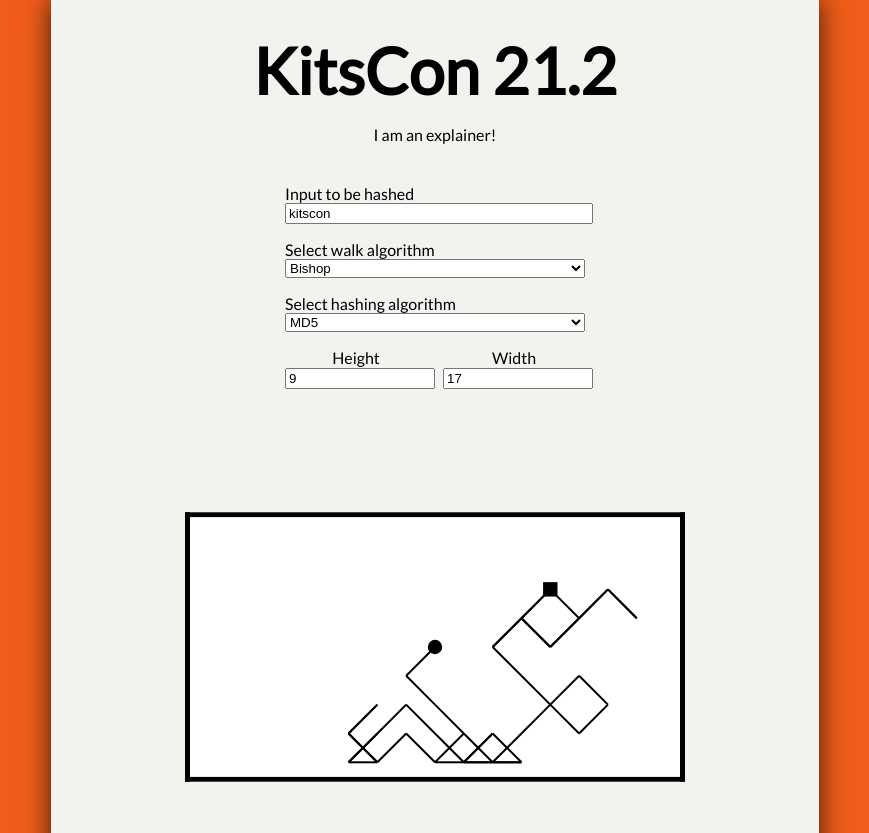
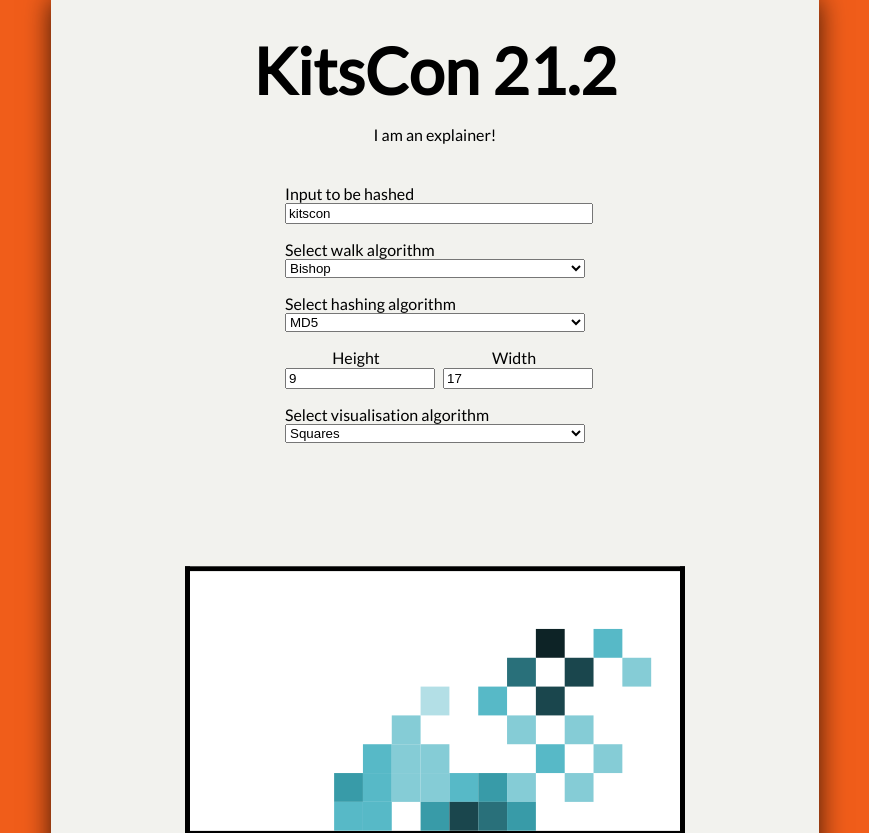
Before and after one commit to Doverstav/kitscon212, a React (Create React App) app: page / in a window 1280 px wide. Shown: the top 833 px of the page, without its empty margins (205-1074 px from the left). Built offline with nearby package versions, Linux system fonts and the light colour scheme.

Commit message:
Support changing visualisation algorithm

```diff
--- a/src/App.tsx
+++ b/src/App.tsx
@@ -7,7 +7,13 @@ import { kingWalk } from "./pieces/king/king";
 import { hash, HashingAlgorithm } from "./pieces/helpers";
 import { BoardProps, StringBoard } from "./board/StringBoard";
 import { WalkFunction } from "./pieces/types";
-import { CanvasBoard } from "./board/CanvasBoard";
+import {
+  CanvasBoard,
+  CanvasBoardProps,
+  LINES,
+  SQUARES,
+  VisualisationType,
+} from "./board/CanvasBoard";
 import { MD5, SHA256, SHA512 } from "./pieces/helpers";
 
 const BISHOP_ALGORITHM = "bishop";
@@ -22,6 +28,8 @@ function App() {
   const [algorithm, setAlgorithm] = useState(BISHOP_ALGORITHM);
   const [hashingAlgoritm, sethashingAlgorithm] =
     useState<HashingAlgorithm>(MD5);
+  const [visualisationAlgorithm, setVisualisationAlgorithm] =
+    useState<VisualisationType>(SQUARES);
 
   const [walkFunction, setWalkFunction] = useState<WalkFunction>(
     () => bishopWalk
@@ -30,6 +38,12 @@ function App() {
     height: boardHeight,
     width: boardWidth,
     paths: [[]],
+  });
+  const [canvasBoardProps, setCanvasBoardProps] = useState<CanvasBoardProps>({
+    height: boardHeight,
+    width: boardWidth,
+    paths: [[]],
+    visualisationAlgorithm: visualisationAlgorithm,
   });
 
   useEffect(() => {
@@ -55,14 +69,25 @@ function App() {
       width: boardWidth,
       paths: [walkResult],
     });
-  }, [boardHeight, boardWidth, input, hashingAlgoritm, walkFunction]);
+    setCanvasBoardProps({
+      height: boardHeight,
+      width: boardWidth,
+      paths: [walkResult],
+      visualisationAlgorithm: visualisationAlgorithm,
+    });
+  }, [
+    boardHeight,
+    boardWidth,
+    input,
+    hashingAlgoritm,
+    visualisationAlgorithm,
+    walkFunction,
+  ]);
 
   return (
     <div className="App">
       <h1 className="big-header">KitsCon 21.2</h1>
-      <p className="explainer">
-        I am an explainer!
-      </p>
+      <p className="explainer">I am an explainer!</p>
       <div className="input-container">
         <label className="input-label">Input to be hashed</label>
         <input
@@ -120,7 +145,20 @@ function App() {
           />
         </div>
       </div>
-      <CanvasBoard {...stringBoardProps} />
+      <div className="input-container">
+        <label className="input-label">Select visualisation algorithm</label>
+        <select
+          className="input-element"
+          value={visualisationAlgorithm}
+          onChange={(event) =>
+            setVisualisationAlgorithm(event.target.value as VisualisationType)
+          }
+        >
+          <option value={SQUARES}>{SQUARES}</option>
+          <option value={LINES}>{LINES}</option>
+        </select>
+      </div>
+      <CanvasBoard {...canvasBoardProps} />
       <StringBoard {...stringBoardProps} />
     </div>
   );
--- a/src/board/CanvasBoard.tsx
+++ b/src/board/CanvasBoard.tsx
@@ -1,6 +1,5 @@
-import path from "path/posix";
 import React, { useEffect, useRef } from "react";
-import { Path, Step } from "../pieces/types";
+import { Step } from "../pieces/types";
 import {
   convertPathOriginFromBottomLeftToTopLeft,
   convertStepOriginFromBottomLeftToTopLeft,
@@ -12,7 +11,19 @@ import {
 } from "./helpers";
 import { BoardProps } from "./StringBoard";
 
-export function CanvasBoard({ height, width, paths }: BoardProps) {
+export const LINES = "Lines";
+export const SQUARES = "Squares";
+export type VisualisationType = typeof LINES | typeof SQUARES;
+export interface CanvasBoardProps extends BoardProps {
+  visualisationAlgorithm: VisualisationType;
+}
+
+export function CanvasBoard({
+  height,
+  width,
+  paths,
+  visualisationAlgorithm,
+}: CanvasBoardProps) {
   const BORDER_WIDTH = 5;
   const CANVAS_WIDTH = 500;
   const CANVAS_HEIGHT = 500;
@@ -33,8 +44,26 @@ export function CanvasBoard({ height, width, paths }: BoardProps) {
       const context = savedRef?.getContext("2d");
 
       if (savedRef && context) {
+        const squareSide =
+          height > width
+            ? (CANVAS_HEIGHT - BORDER_WIDTH * 2) / height
+            : (CANVAS_WIDTH - BORDER_WIDTH * 2) / width;
+        const widthOffset = (CANVAS_WIDTH - squareSide * width) / 2;
+        const heightOffset = (CANVAS_HEIGHT - squareSide * height) / 2;
+
+        clearCanvas(context);
+        paintBorders(context, heightOffset, widthOffset);
+
+        if (visualisationAlgorithm === SQUARES) {
           const tempBoard = createBoardFromPaths(height, width, paths);
-
+          paintSquares(
+            context,
+            tempBoard,
+            squareSide,
+            widthOffset,
+            heightOffset
+          );
+        } else if (visualisationAlgorithm === LINES) {
           const edges = findAllEdges(
             paths.map((path) =>
               convertPathOriginFromBottomLeftToTopLeft(path, height, width)
@@ -51,17 +80,7 @@ export function CanvasBoard({ height, width, paths }: BoardProps) {
             )
           );
 
-        const squareSide =
-          height > width
-            ? (CANVAS_HEIGHT - BORDER_WIDTH * 2) / height
-            : (CANVAS_WIDTH - BORDER_WIDTH * 2) / width;
-        const widthOffset = (CANVAS_WIDTH - squareSide * width) / 2;
-        const heightOffset = (CANVAS_HEIGHT - squareSide * height) / 2;
-
-        clearCanvas(context);
-        paintBorders(context, heightOffset, widthOffset);
-        //paintCanvas(context, tempBoard, squareSide, widthOffset, heightOffset);
-        paintCanvas2(
+          paintLines(
             context,
             edges,
             starts,
@@ -72,7 +91,8 @@ export function CanvasBoard({ height, width, paths }: BoardProps) {
           );
         }
       }
-  }, [height, width, paths]);
+    }
+  }, [height, width, paths, visualisationAlgorithm]);
 
   const clearCanvas = (context: CanvasRenderingContext2D) => {
     context.clearRect(0, 0, CANVAS_WIDTH, CANVAS_HEIGHT);
@@ -125,7 +145,7 @@ export function CanvasBoard({ height, width, paths }: BoardProps) {
     }
   };
 
-  const paintCanvas = (
+  const paintSquares = (
     context: CanvasRenderingContext2D,
     tempBoard: number[][],
     squareSide: number,
@@ -171,7 +191,7 @@ export function CanvasBoard({ height, width, paths }: BoardProps) {
     }
   };
 
-  const paintCanvas2 = (
+  const paintLines = (
     context: CanvasRenderingContext2D,
     edges: PathEdge[],
     starts: Step[],
```
Lines whose indentation alone changed are shown as unchanged.
